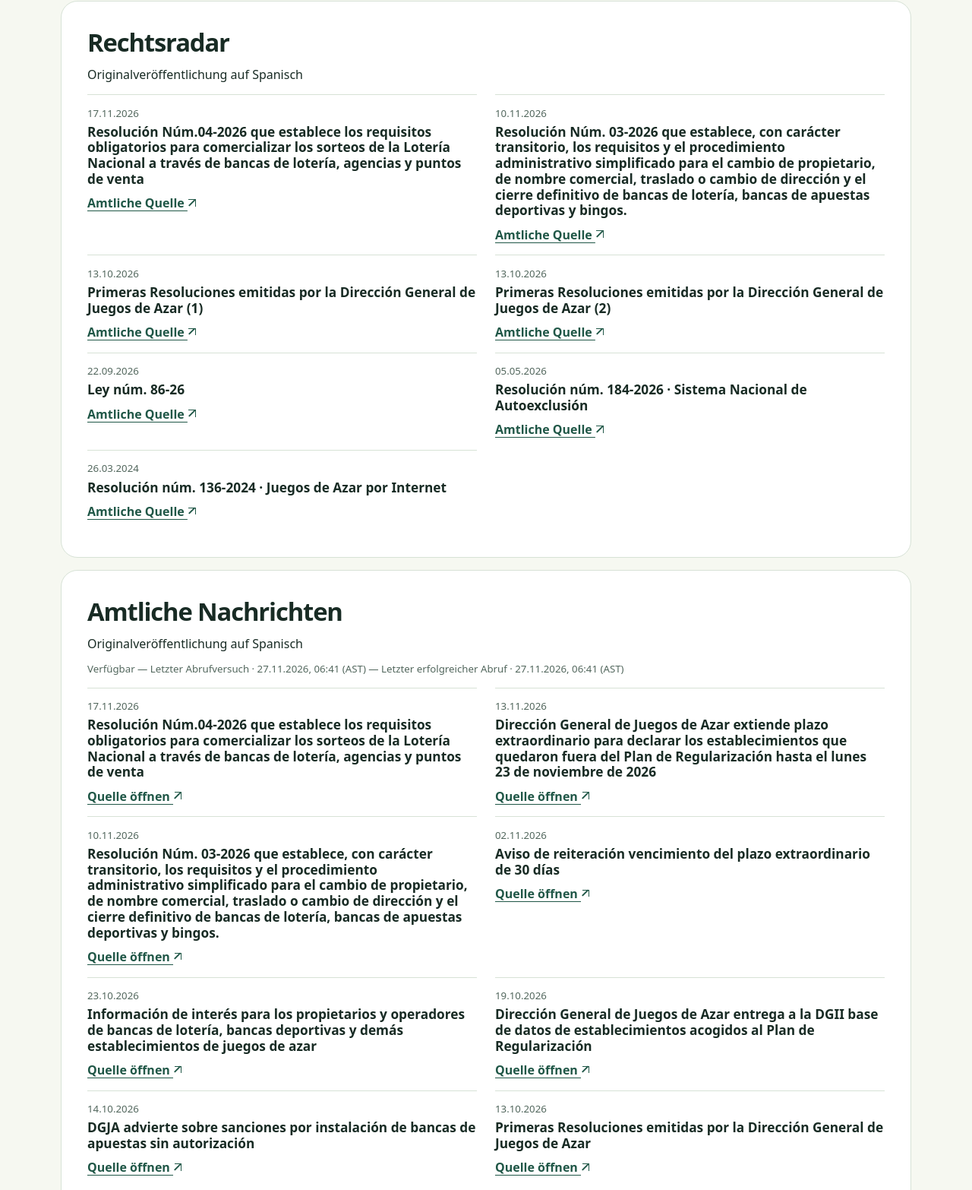
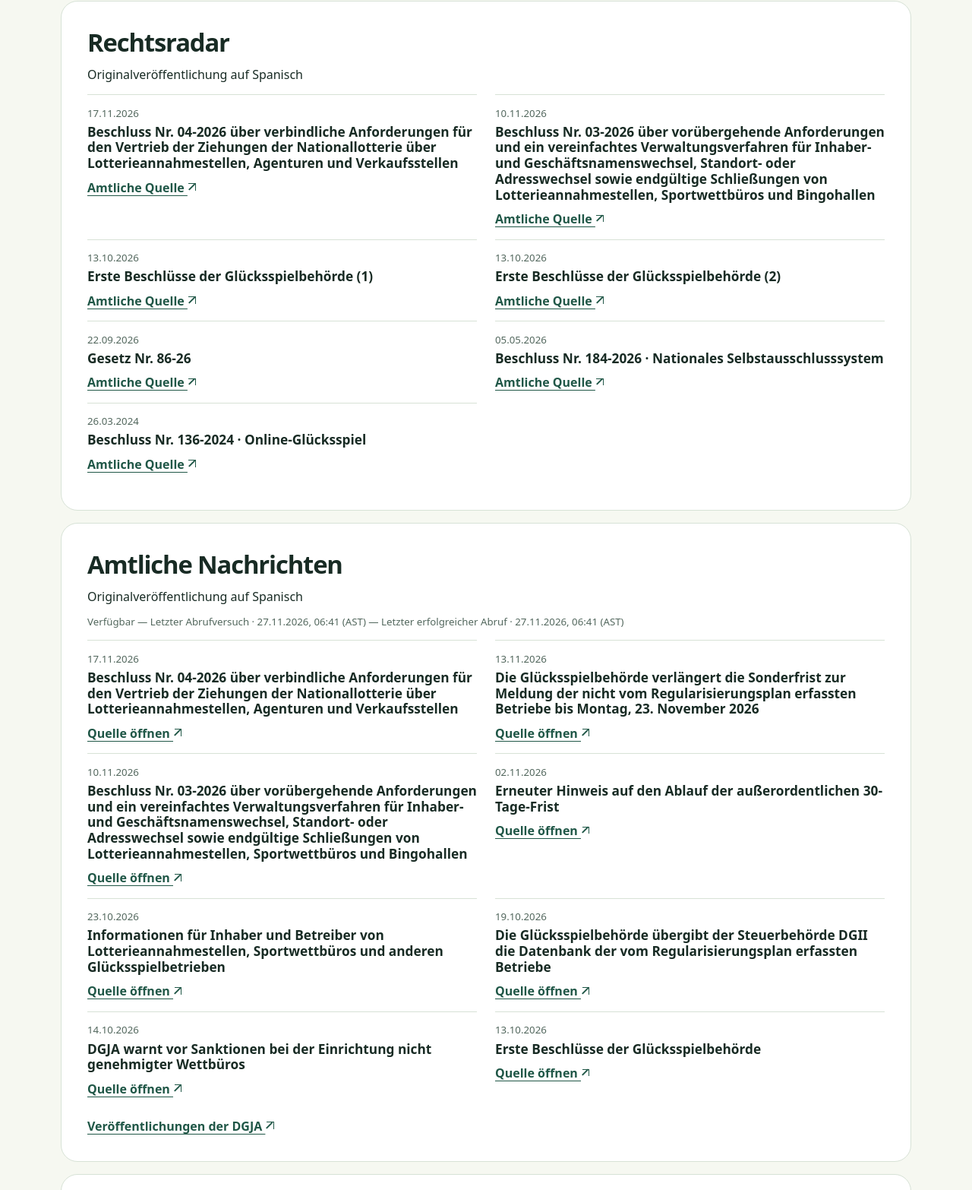
Before and after one commit to PuntaCanada/CasinoRadar-RD, a plain HTML site: page de/index.html in a window 1280 px wide. Shown: the part 1170-2736 px from the top of the page at 76% size. Drawn offline with Linux system fonts and the light colour scheme.

Commit message:
Regenerate de localized page

```diff
--- a/de/index.html
+++ b/de/index.html
@@ -25,7 +25,7 @@
 <a class="skip" href="#main">Zum Inhalt</a>
 <header class="top"><div class="wrap masthead">
 <a class="brand" href="/de/"><img src="/radar.svg" alt="" width="35" height="35"> CasinoRadar <span>RD</span></a>
-<nav class="languages" aria-label="Idioma / Language"><a href="/" lang="es" hreflang="es" aria-label="Español">ES</a><a href="/en/" lang="en" hreflang="en" aria-label="English">EN</a><a href="/de/" lang="de" hreflang="de" aria-label="Deutsch" aria-current="page">DE</a><a href="/fr/" lang="fr" hreflang="fr" aria-label="Français">FR</a><a href="/it/" lang="it" hreflang="it" aria-label="Italiano">IT</a></nav>
+<nav class="languages" aria-label="Sprache"><a href="/" lang="es" hreflang="es" aria-label="Español">ES</a><a href="/en/" lang="en" hreflang="en" aria-label="English">EN</a><a href="/de/" lang="de" hreflang="de" aria-label="Deutsch" aria-current="page">DE</a><a href="/fr/" lang="fr" hreflang="fr" aria-label="Français">FR</a><a href="/it/" lang="it" hreflang="it" aria-label="Italiano">IT</a></nav>
 </div></header>
 <main id="main">
 <div class="hero"><div class="wrap hero-grid">
@@ -54,23 +54,23 @@
 <li><a href="https://www.casinos.gob.do/denuncias-y-sugerencias/">Beschwerde einreichen <span class="external" aria-hidden="true"></span></a> · <a href="https://dgja.gob.do/">DGJA <span class="external" aria-hidden="true"></span></a><p>Sichere Screenshots, Daten und Zahlungsbelege. Übermittle persönliche Angaben nur über einen amtlichen Kanal.</p></li>
 </ul></section>
 </div>
-<section class="panel feed" id="legal"><h2>Rechtsradar</h2><p>Originalveröffentlichung auf Spanisch</p><p data-news-stale hidden>Älterer Datenstand. Neuere Veröffentlichungen sind möglich.</p><ol class="items"><li><p class="stamp"><time datetime="2026-11-17">17.11.2026</time></p><h3 lang="es">Resolución Núm.04-2026 que establece los requisitos obligatorios para comercializar los sorteos de la Lotería Nacional a través de bancas de lotería, agencias y puntos de venta</h3><a href="https://dgja.gob.do/wp-content/uploads/2026/11/RESOLUCION-04-DEL-2026.-SCAN.pdf">Amtliche Quelle <span class="external" aria-hidden="true"></span></a></li>
-<li><p class="stamp"><time datetime="2026-11-10">10.11.2026</time></p><h3 lang="es">Resolución Núm. 03-2026 que establece, con carácter transitorio, los requisitos y el procedimiento administrativo simplificado para el cambio de propietario, de nombre comercial, traslado o cambio de dirección y el cierre definitivo de bancas de lotería, bancas de apuestas deportivas y bingos.</h3><a href="https://dgja.gob.do/wp-content/uploads/2026/11/Resolucion-Num.-03-2026.pdf">Amtliche Quelle <span class="external" aria-hidden="true"></span></a></li>
-<li><p class="stamp"><time datetime="2026-10-13">13.10.2026</time></p><h3 lang="es">Primeras Resoluciones emitidas por la Dirección General de Juegos de Azar (1)</h3><a href="https://dgja.gob.do/wp-content/uploads/2026/10/RESOLUCION-DGJA-NO.-01-1.pdf">Amtliche Quelle <span class="external" aria-hidden="true"></span></a></li>
-<li><p class="stamp"><time datetime="2026-10-13">13.10.2026</time></p><h3 lang="es">Primeras Resoluciones emitidas por la Dirección General de Juegos de Azar (2)</h3><a href="https://dgja.gob.do/wp-content/uploads/2026/10/RESOLUCION-DGJA-NO.02-1.pdf">Amtliche Quelle <span class="external" aria-hidden="true"></span></a></li>
-<li><p class="stamp"><time datetime="2026-09-22">22.09.2026</time></p><h3 lang="es">Ley núm. 86-26</h3><a href="https://diputadosrd.gob.do/sil/iniciativa/158517">Amtliche Quelle <span class="external" aria-hidden="true"></span></a></li>
-<li><p class="stamp"><time datetime="2026-05-05">05.05.2026</time></p><h3 lang="es">Resolución núm. 184-2026 · Sistema Nacional de Autoexclusión</h3><a href="https://www.hacienda.gob.do/marco-legal/resolucion-num-184-2026/">Amtliche Quelle <span class="external" aria-hidden="true"></span></a></li>
-<li><p class="stamp"><time datetime="2024-03-26">26.03.2024</time></p><h3 lang="es">Resolución núm. 136-2024 · Juegos de Azar por Internet</h3><a href="https://www.hacienda.gob.do/marco-legal/resolucion-num-136-2024/">Amtliche Quelle <span class="external" aria-hidden="true"></span></a></li></ol></section>
+<section class="panel feed" id="legal"><h2>Rechtsradar</h2><p>Originalveröffentlichung auf Spanisch</p><p data-news-stale hidden>Älterer Datenstand. Neuere Veröffentlichungen sind möglich.</p><ol class="items"><li><p class="stamp"><time datetime="2026-11-17">17.11.2026</time></p><h3 lang="de">Beschluss Nr. 04-2026 über verbindliche Anforderungen für den Vertrieb der Ziehungen der Nationallotterie über Lotterieannahmestellen, Agenturen und Verkaufsstellen</h3><a href="https://dgja.gob.do/wp-content/uploads/2026/11/RESOLUCION-04-DEL-2026.-SCAN.pdf">Amtliche Quelle <span class="external" aria-hidden="true"></span></a></li>
+<li><p class="stamp"><time datetime="2026-11-10">10.11.2026</time></p><h3 lang="de">Beschluss Nr. 03-2026 über vorübergehende Anforderungen und ein vereinfachtes Verwaltungsverfahren für Inhaber- und Geschäftsnamenswechsel, Standort- oder Adresswechsel sowie endgültige Schließungen von Lotterieannahmestellen, Sportwettbüros und Bingohallen</h3><a href="https://dgja.gob.do/wp-content/uploads/2026/11/Resolucion-Num.-03-2026.pdf">Amtliche Quelle <span class="external" aria-hidden="true"></span></a></li>
+<li><p class="stamp"><time datetime="2026-10-13">13.10.2026</time></p><h3 lang="de">Erste Beschlüsse der Glücksspielbehörde (1)</h3><a href="https://dgja.gob.do/wp-content/uploads/2026/10/RESOLUCION-DGJA-NO.-01-1.pdf">Amtliche Quelle <span class="external" aria-hidden="true"></span></a></li>
+<li><p class="stamp"><time datetime="2026-10-13">13.10.2026</time></p><h3 lang="de">Erste Beschlüsse der Glücksspielbehörde (2)</h3><a href="https://dgja.gob.do/wp-content/uploads/2026/10/RESOLUCION-DGJA-NO.02-1.pdf">Amtliche Quelle <span class="external" aria-hidden="true"></span></a></li>
+<li><p class="stamp"><time datetime="2026-09-22">22.09.2026</time></p><h3 lang="de">Gesetz Nr. 86-26</h3><a href="https://diputadosrd.gob.do/sil/iniciativa/158517">Amtliche Quelle <span class="external" aria-hidden="true"></span></a></li>
+<li><p class="stamp"><time datetime="2026-05-05">05.05.2026</time></p><h3 lang="de">Beschluss Nr. 184-2026 · Nationales Selbstausschlusssystem</h3><a href="https://www.hacienda.gob.do/marco-legal/resolucion-num-184-2026/">Amtliche Quelle <span class="external" aria-hidden="true"></span></a></li>
+<li><p class="stamp"><time datetime="2024-03-26">26.03.2024</time></p><h3 lang="de">Beschluss Nr. 136-2024 · Online-Glücksspiel</h3><a href="https://www.hacienda.gob.do/marco-legal/resolucion-num-136-2024/">Amtliche Quelle <span class="external" aria-hidden="true"></span></a></li></ol></section>
 <section class="panel feed" id="news"><h2>Amtliche Nachrichten</h2><p>Originalveröffentlichung auf Spanisch</p>
 <p data-source="news"></p><p data-news-stale hidden>Älterer Datenstand. Neuere Veröffentlichungen sind möglich.</p>
-<ol class="items"><li><p class="stamp"><time datetime="2026-11-17">17.11.2026</time></p><h3 lang="es">Resolución Núm.04-2026 que establece los requisitos obligatorios para comercializar los sorteos de la Lotería Nacional a través de bancas de lotería, agencias y puntos de venta</h3><a href="https://dgja.gob.do/noticias/resolucion-num-04-2026-que-establece-los-requisitos-obligatorios-para-comercializar-los-sorteos-de-la-loteria-nacional-a-traves-de-bancas-de-loteria-agencias-y-puntos-de-venta/">Quelle öffnen <span class="external" aria-hidden="true"></span></a></li>
-<li><p class="stamp"><time datetime="2026-11-13">13.11.2026</time></p><h3 lang="es">Dirección General de Juegos de Azar extiende plazo extraordinario para declarar los establecimientos que quedaron fuera del Plan de Regularización hasta el lunes 23 de noviembre de 2026</h3><a href="https://dgja.gob.do/noticias/direccion-general-de-juegos-de-azar-extiende-plazo-extraordinario-para-declarar-los-establecimientos-que-quedaron-fuera-del-plan-de-regularizacion-hasta-el-lunes-23-de-noviembre-de-2026/">Quelle öffnen <span class="external" aria-hidden="true"></span></a></li>
-<li><p class="stamp"><time datetime="2026-11-10">10.11.2026</time></p><h3 lang="es">Resolución Núm. 03-2026 que establece, con carácter transitorio, los requisitos y el procedimiento administrativo simplificado para el cambio de propietario, de nombre comercial, traslado o cambio de dirección y el cierre definitivo de bancas de lotería, bancas de apuestas deportivas y bingos.</h3><a href="https://dgja.gob.do/noticias/resolucion-num-03-2026-que-establece-con-caracter-transitorio-los-requisitos-y-el-procedimiento-administrativo-simplificado-para-el-cambio-de-propietario-de-nombre-comercial-traslado-o-cambio-de/">Quelle öffnen <span class="external" aria-hidden="true"></span></a></li>
-<li><p class="stamp"><time datetime="2026-11-02">02.11.2026</time></p><h3 lang="es">Aviso de reiteración vencimiento del plazo extraordinario de 30 días</h3><a href="https://dgja.gob.do/noticias/aviso-de-reiteracion-vencimiento-del-plazo-extraordinario-de-30-dias/">Quelle öffnen <span class="external" aria-hidden="true"></span></a></li>
-<li><p class="stamp"><time datetime="2026-10-23">23.10.2026</time></p><h3 lang="es">Información de interés para los propietarios y operadores de bancas de lotería, bancas deportivas y demás establecimientos de juegos de azar</h3><a href="https://dgja.gob.do/noticias/informacion-de-interes-para-los-propietarios-y-operadores-de-bancas-de-loteria-bancas-deportivas-y-demas-establecimientos-de-juegos-de-azar/">Quelle öffnen <span class="external" aria-hidden="true"></span></a></li>
-<li><p class="stamp"><time datetime="2026-10-19">19.10.2026</time></p><h3 lang="es">Dirección General de Juegos de Azar entrega a la DGII base de datos de establecimientos acogidos al Plan de Regularización</h3><a href="https://dgja.gob.do/noticias/direccion-general-de-juegos-de-azar-entrega-a-la-dgii-base-de-datos-de-establecimientos-acogidos-al-plan-de-regularizacion/">Quelle öffnen <span class="external" aria-hidden="true"></span></a></li>
-<li><p class="stamp"><time datetime="2026-10-14">14.10.2026</time></p><h3 lang="es">DGJA advierte sobre sanciones por instalación de bancas de apuestas sin autorización</h3><a href="https://dgja.gob.do/noticias/dgja-advierte-sobre-sanciones-por-instalacion-de-bancas-de-apuestas-sin-autorizacion/">Quelle öffnen <span class="external" aria-hidden="true"></span></a></li>
-<li><p class="stamp"><time datetime="2026-10-13">13.10.2026</time></p><h3 lang="es">Primeras Resoluciones emitidas por la Dirección General de Juegos de Azar</h3><a href="https://dgja.gob.do/noticias/primeras-resoluciones-emitidas-por-la-direccion-general-de-juegos-de-azar/">Quelle öffnen <span class="external" aria-hidden="true"></span></a></li></ol><p><a href="https://dgja.gob.do/noticias/">Veröffentlichungen der DGJA <span class="external" aria-hidden="true"></span></a></p></section>
+<ol class="items"><li><p class="stamp"><time datetime="2026-11-17">17.11.2026</time></p><h3 lang="de">Beschluss Nr. 04-2026 über verbindliche Anforderungen für den Vertrieb der Ziehungen der Nationallotterie über Lotterieannahmestellen, Agenturen und Verkaufsstellen</h3><a href="https://dgja.gob.do/noticias/resolucion-num-04-2026-que-establece-los-requisitos-obligatorios-para-comercializar-los-sorteos-de-la-loteria-nacional-a-traves-de-bancas-de-loteria-agencias-y-puntos-de-venta/">Quelle öffnen <span class="external" aria-hidden="true"></span></a></li>
+<li><p class="stamp"><time datetime="2026-11-13">13.11.2026</time></p><h3 lang="de">Die Glücksspielbehörde verlängert die Sonderfrist zur Meldung der nicht vom Regularisierungsplan erfassten Betriebe bis Montag, 23. November 2026</h3><a href="https://dgja.gob.do/noticias/direccion-general-de-juegos-de-azar-extiende-plazo-extraordinario-para-declarar-los-establecimientos-que-quedaron-fuera-del-plan-de-regularizacion-hasta-el-lunes-23-de-noviembre-de-2026/">Quelle öffnen <span class="external" aria-hidden="true"></span></a></li>
+<li><p class="stamp"><time datetime="2026-11-10">10.11.2026</time></p><h3 lang="de">Beschluss Nr. 03-2026 über vorübergehende Anforderungen und ein vereinfachtes Verwaltungsverfahren für Inhaber- und Geschäftsnamenswechsel, Standort- oder Adresswechsel sowie endgültige Schließungen von Lotterieannahmestellen, Sportwettbüros und Bingohallen</h3><a href="https://dgja.gob.do/noticias/resolucion-num-03-2026-que-establece-con-caracter-transitorio-los-requisitos-y-el-procedimiento-administrativo-simplificado-para-el-cambio-de-propietario-de-nombre-comercial-traslado-o-cambio-de/">Quelle öffnen <span class="external" aria-hidden="true"></span></a></li>
+<li><p class="stamp"><time datetime="2026-11-02">02.11.2026</time></p><h3 lang="de">Erneuter Hinweis auf den Ablauf der außerordentlichen 30-Tage-Frist</h3><a href="https://dgja.gob.do/noticias/aviso-de-reiteracion-vencimiento-del-plazo-extraordinario-de-30-dias/">Quelle öffnen <span class="external" aria-hidden="true"></span></a></li>
+<li><p class="stamp"><time datetime="2026-10-23">23.10.2026</time></p><h3 lang="de">Informationen für Inhaber und Betreiber von Lotterieannahmestellen, Sportwettbüros und anderen Glücksspielbetrieben</h3><a href="https://dgja.gob.do/noticias/informacion-de-interes-para-los-propietarios-y-operadores-de-bancas-de-loteria-bancas-deportivas-y-demas-establecimientos-de-juegos-de-azar/">Quelle öffnen <span class="external" aria-hidden="true"></span></a></li>
+<li><p class="stamp"><time datetime="2026-10-19">19.10.2026</time></p><h3 lang="de">Die Glücksspielbehörde übergibt der Steuerbehörde DGII die Datenbank der vom Regularisierungsplan erfassten Betriebe</h3><a href="https://dgja.gob.do/noticias/direccion-general-de-juegos-de-azar-entrega-a-la-dgii-base-de-datos-de-establecimientos-acogidos-al-plan-de-regularizacion/">Quelle öffnen <span class="external" aria-hidden="true"></span></a></li>
+<li><p class="stamp"><time datetime="2026-10-14">14.10.2026</time></p><h3 lang="de">DGJA warnt vor Sanktionen bei der Einrichtung nicht genehmigter Wettbüros</h3><a href="https://dgja.gob.do/noticias/dgja-advierte-sobre-sanciones-por-instalacion-de-bancas-de-apuestas-sin-autorizacion/">Quelle öffnen <span class="external" aria-hidden="true"></span></a></li>
+<li><p class="stamp"><time datetime="2026-10-13">13.10.2026</time></p><h3 lang="de">Erste Beschlüsse der Glücksspielbehörde</h3><a href="https://dgja.gob.do/noticias/primeras-resoluciones-emitidas-por-la-direccion-general-de-juegos-de-azar/">Quelle öffnen <span class="external" aria-hidden="true"></span></a></li></ol><p><a href="https://dgja.gob.do/noticias/">Veröffentlichungen der DGJA <span class="external" aria-hidden="true"></span></a></p></section>
 <section class="panel" id="sources"><h2>Quellen und Methodik</h2><h3>So werten wir Daten aus</h3><p>Wir vergleichen den exakten Hostnamen, einschließlich eines möglichen www-Präfixes. Ein Treffer bedeutet, dass der Hostname in der Quelle steht. Ein fehlender Treffer belegt keinen Lizenzstatus. Abfragedaten laufen nach 72 Stunden ohne gültigen Abruf ab.</p>
 <ul class="source-list">
 <li><a href="https://dgja.gob.do/juegos-autorizados/">Amtliches Register öffnen <span class="external" aria-hidden="true"></span></a><p data-source="registry"></p></li>
```
